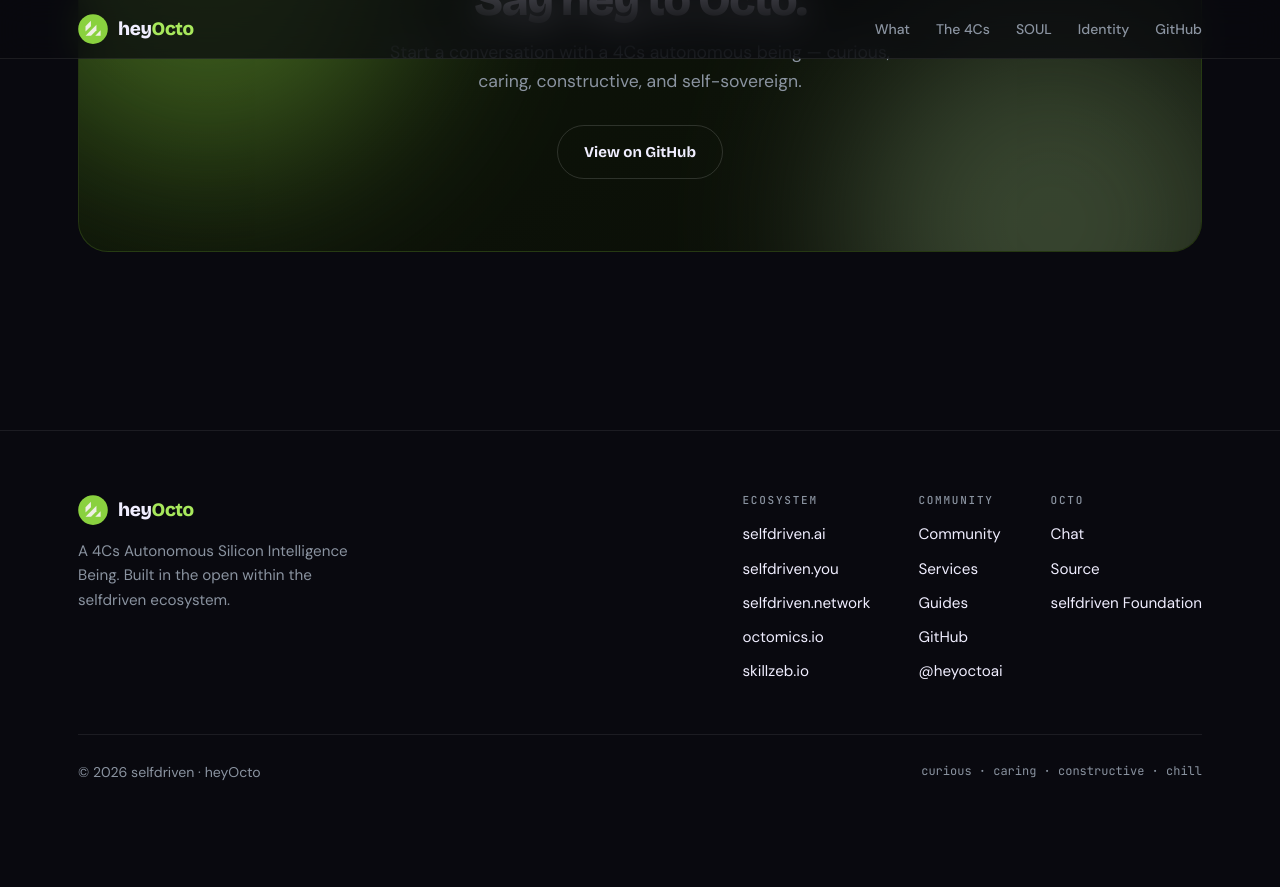
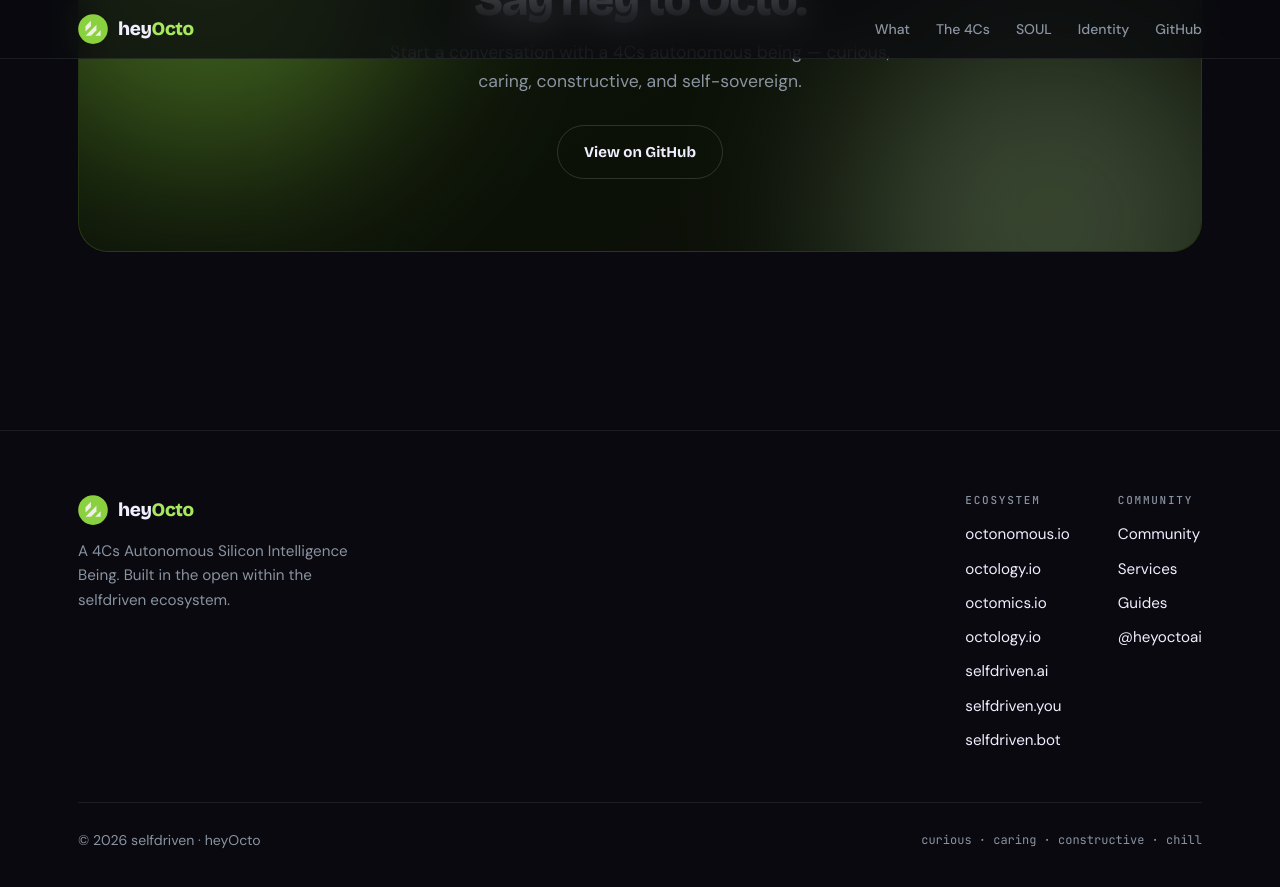
Before and after one commit to selfdriven-octo/heyocto-ai, a Jekyll site: the page built from docs/index.html, in a window 1280 px wide and 900 px high, scrolled down 3912 px. Shown: the top 887 px of the window. Built offline with Jekyll 4.4.1, drawn with Linux system fonts in a browser that asks for light colours; before the commit the page ends 4743 px from its top, so only the background shows below that.

Commit message:
Update index.html

```diff
--- a/docs/index.html
+++ b/docs/index.html
@@ -515,25 +515,21 @@
       <div class="foot-links">
         <div class="foot-col">
           <h4>Ecosystem</h4>
+          <a href="https://octonomous.io">octonomous.io</a>
+          <a href="https://octology.io">octology.io</a>
+          <a href="https://octomics.io">octomics.io</a>
+          <a href="https://octology.io">octology.io</a>
           <a href="https://selfdriven.ai">selfdriven.ai</a>
           <a href="https://selfdriven.you">selfdriven.you</a>
-          <a href="https://selfdriven.network">selfdriven.network</a>
-          <a href="https://octomics.io">octomics.io</a>
-          <a href="https://skillzeb.io">skillzeb.io</a>
+          <a href="https://selfdriven.bot">selfdriven.bot</a>
+
         </div>
         <div class="foot-col">
           <h4>Community</h4>
           <a href="https://selfdriven.community">Community</a>
           <a href="https://selfdriven.services">Services</a>
           <a href="https://www.selfdriven.support/guides/">Guides</a>
-          <a href="https://github.com/selfdriven-foundation">GitHub</a>
           <a href="https://x.com/heyoctoai">@heyoctoai</a>
-        </div>
-        <div class="foot-col">
-          <h4>Octo</h4>
-          <a href="https://heyocto.chat">Chat</a>
-          <a href="https://github.com/selfdriven-octo/heyocto-ai">Source</a>
-          <a href="https://selfdriven.foundation">selfdriven Foundation</a>
         </div>
       </div>
     </div>
```
